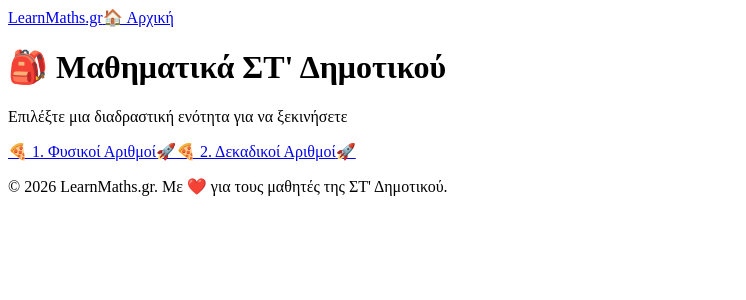
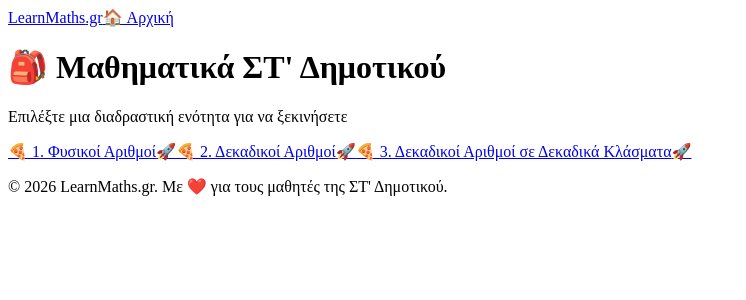
Before and after one commit to gkrimpas-lab/learn-maths-2026, a Next.js app: page /st-dimotikou in a window 1280 px wide. Shown: the top 300 px of the page, without its empty margins (0-746 px from the left). Built offline with nearby package versions, Linux system fonts and the light colour scheme.

Commit message:
Update index.js

```diff
--- a/pages/st-dimotikou/index.js
+++ b/pages/st-dimotikou/index.js
@@ -6,8 +6,10 @@ import { LAYOUT } from '../../shared/layout-config';
 export default function STDimotikouMenu() {
   const modules = [
     { id: '1-fisikoi-arithmoi', label: '🍕 1. Φυσικοί Αριθμοί', href: '/st-dimotikou/1-fisikoi-arithmoi' },
-    { id: '2-dekadikoi', label: '🍕 2. Δεκαδικοί Αριθμοί', href: '/st-dimotikou/2-dekadikoi' }
+    { id: '2-dekadikoi', label: '🍕 2. Δεκαδικοί Αριθμοί', href: '/st-dimotikou/2-dekadikoi' },
+    { id: '3-arithmoi-dekadika-klasmata', label: '🍕 3. Δεκαδικοί Αριθμοί σε Δεκαδικά Κλάσματα', href: '/st-dimotikou/3-arithmoi-dekadika-klasmata' }
 
+,
   ];
 
   return (
```
